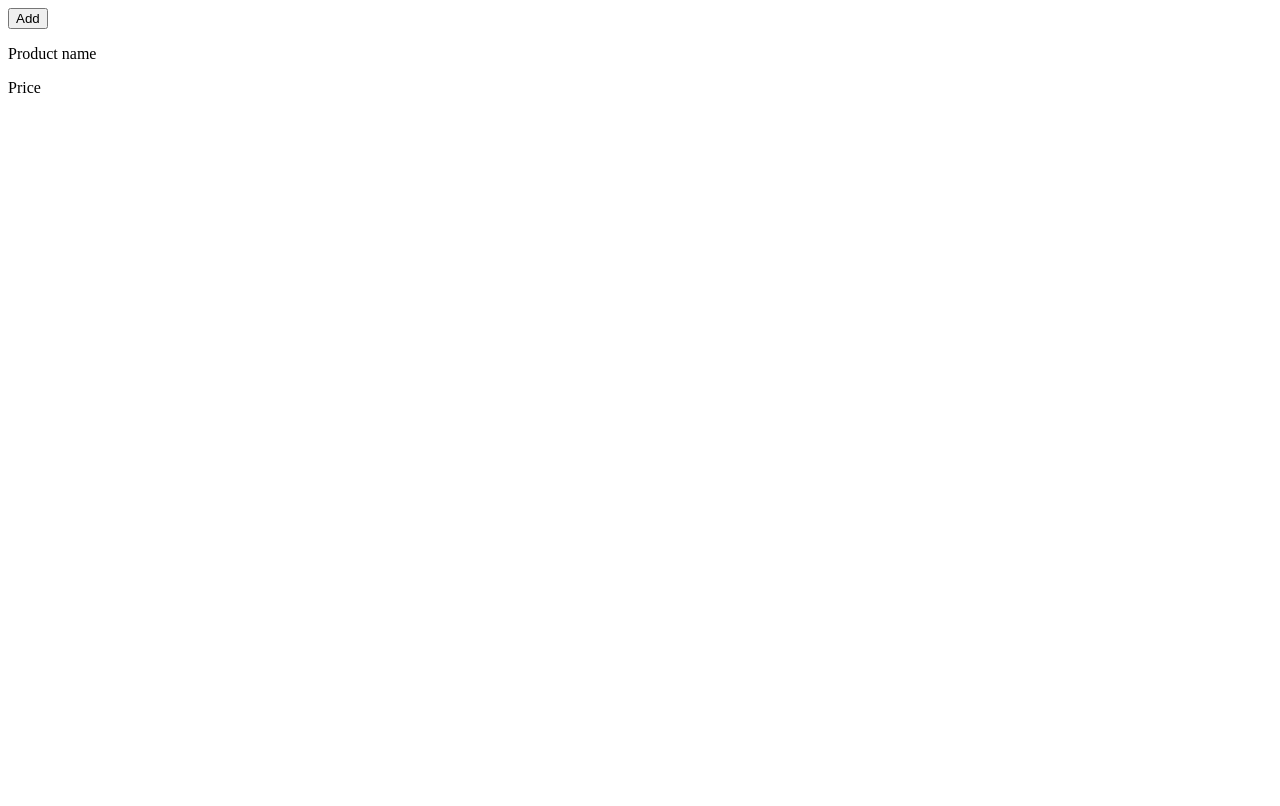
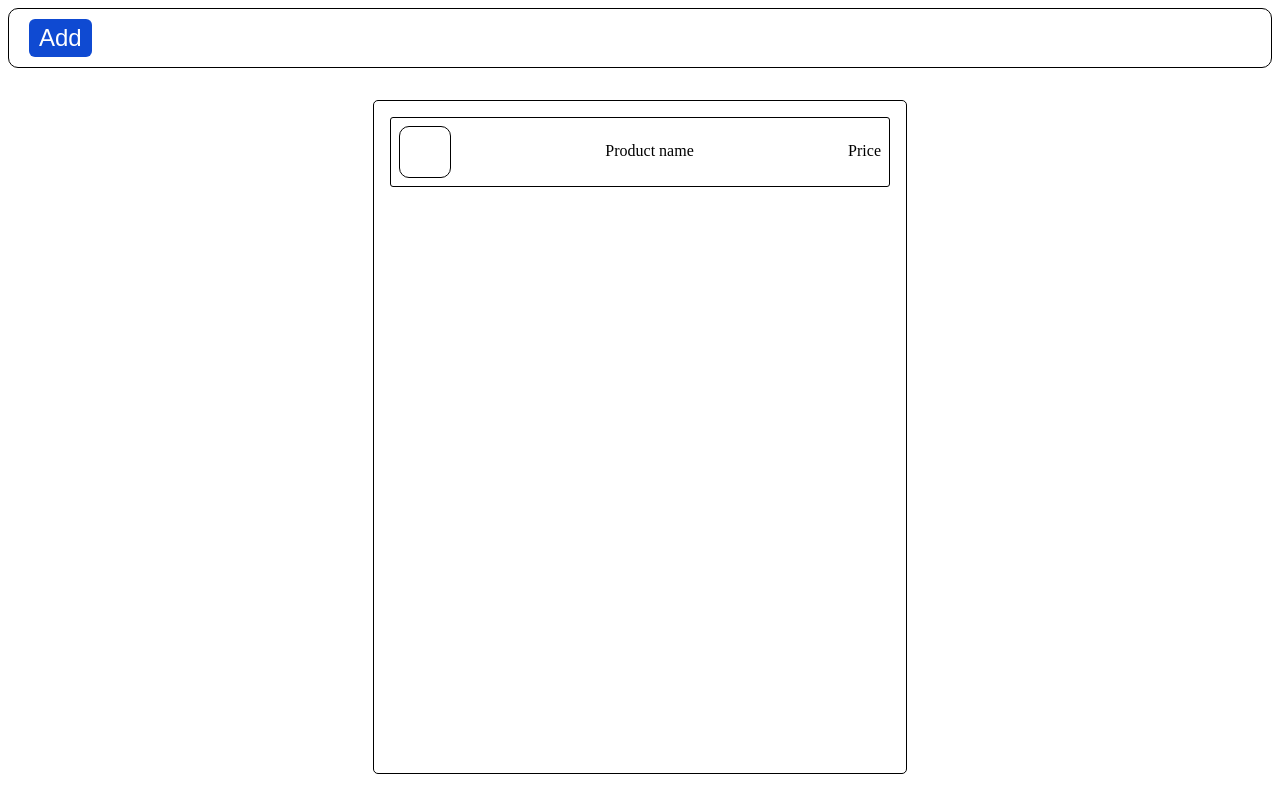
Before and after one commit to Just10-ui/Projects, a plain HTML site: page sari-sari store inventory management/index.html in a window 1280 px wide. Drawn offline with Linux system fonts and the light colour scheme.

Commit message:
finished the base design

```diff
--- a/sari-sari store inventory management/index.html
+++ b/sari-sari store inventory management/index.html
@@ -4,6 +4,7 @@
   <meta charset="UTF-8">
   <meta name="viewport" content="width=device-width, initial-scale=1.0">
   <title>Inventory Management</title>
+  <link rel="stylesheet" href="styles.css">
 </head>
 <body>
   <header>
@@ -11,7 +12,7 @@
   </header>
 
   <main>
-    <div id="product-1">
+    <div id="product-1" class="product">
       <div id="img"></div>
       <p>Product name</p>
       <p>Price</p>
--- a/sari-sari store inventory management/styles.css
+++ b/sari-sari store inventory management/styles.css
@@ -0,0 +1,48 @@
+body {
+  overflow-y: hidden;
+}
+
+header {
+  border: 1px solid #000;
+  border-radius: 10px;
+  padding: 10px 20px;
+}
+
+#add {
+  font-size: 1.5rem;
+  border: none;
+  border-radius: 6px;
+  cursor: pointer;
+  background-color: #0f4ad2;
+  color: #fff;
+  padding: 5px 10px;
+  transition: background-color .5s ease-in-out;
+}
+
+#add:hover {
+  background-color: #072e87;
+}
+
+main {
+  border: 1px solid #000;
+  margin: 2rem auto;
+  width: 500px;
+  height: 80vh;
+  border-radius: 5px;
+  padding: 1em;
+}
+
+.product {
+  border: 1px solid #000;
+  border-radius: 3px;
+  padding: .5rem;
+  display: flex;
+  justify-content: space-between;
+}
+
+#img {
+  border: 1px solid #000;
+  border-radius: 10px;
+  width: 50px;
+  height: 50px;
+}
```
